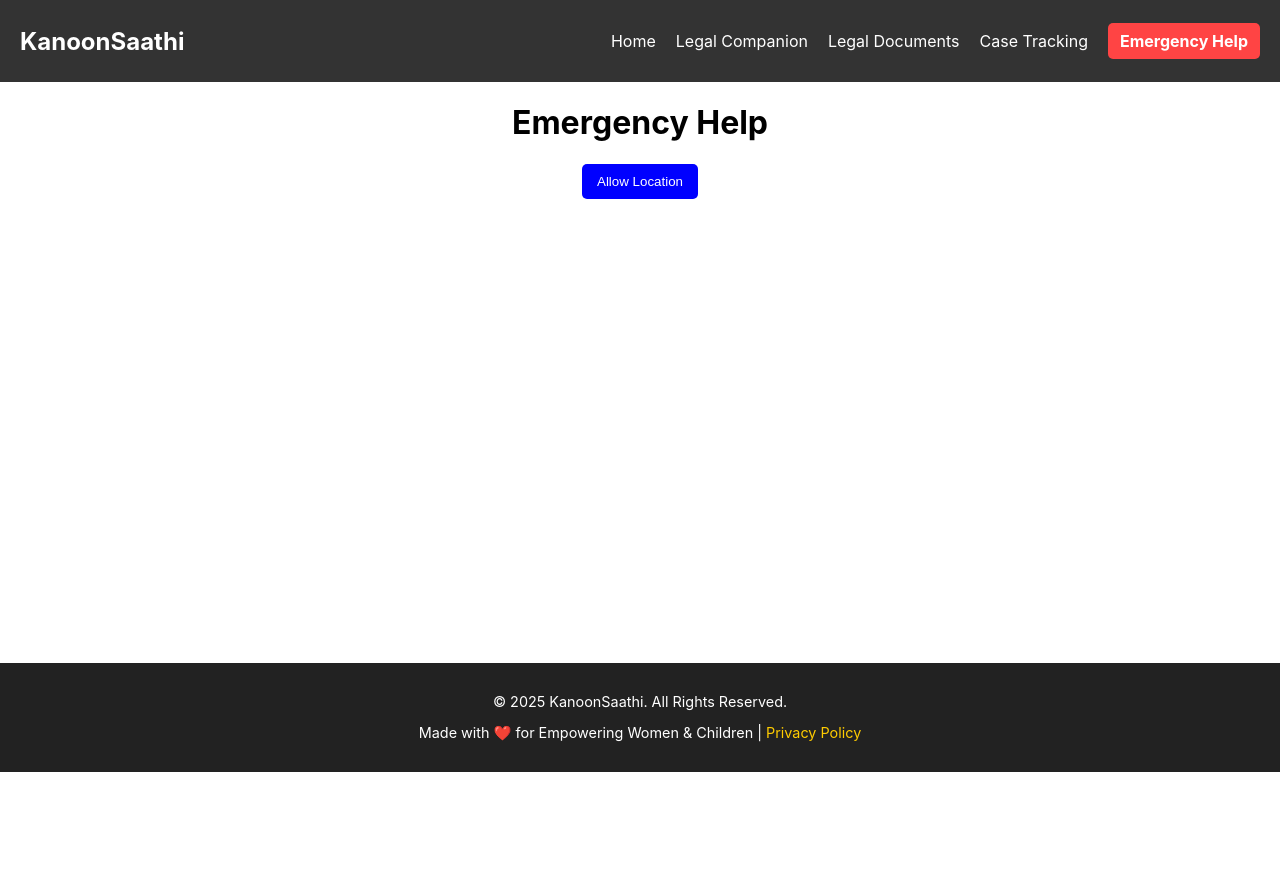
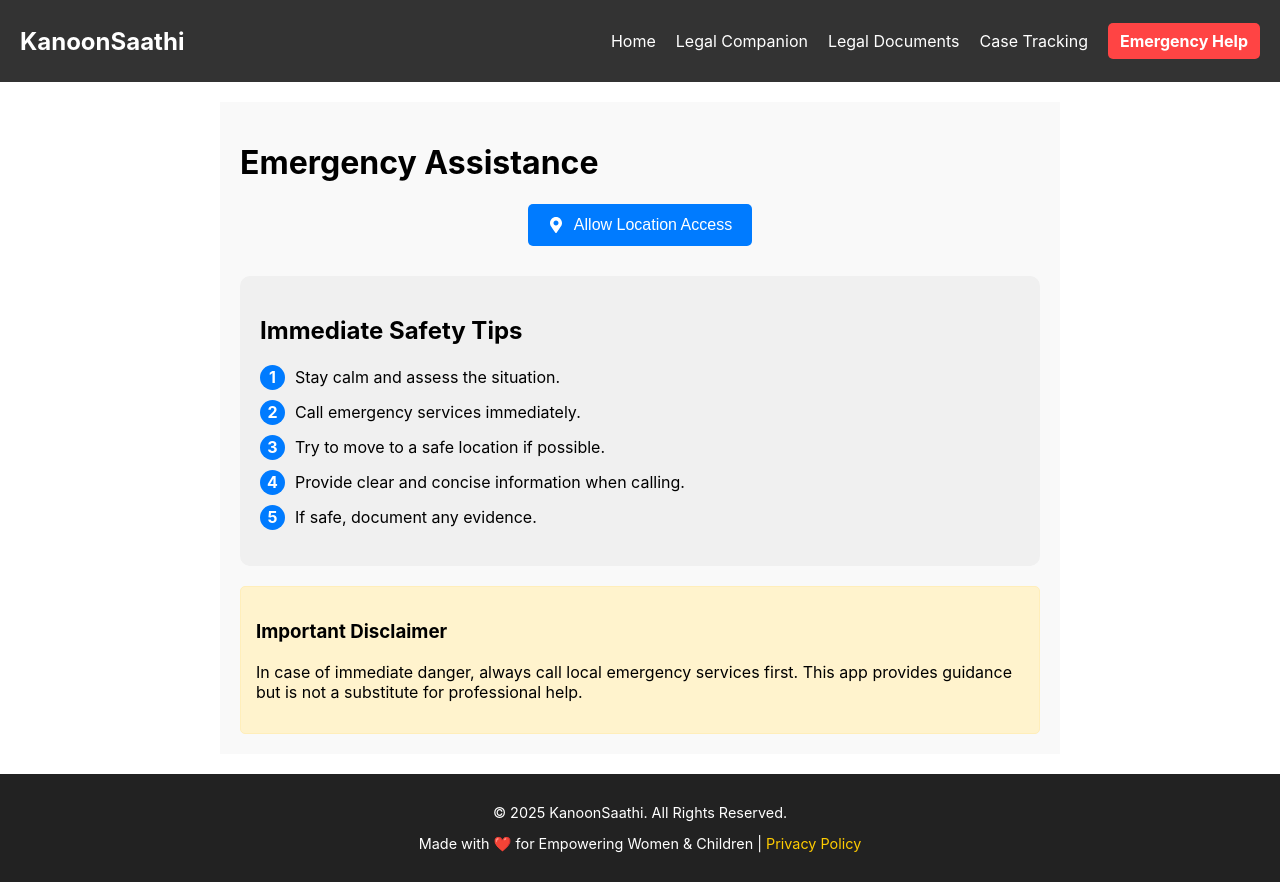
Before and after one commit to CMPN-CODECELL/Syrus2025_OpenInnovation_HackAttackers, a React (Create React App) app in the folder frontend/legal-advisor/: page /emergency-help in a window 1280 px wide. Before the commit the page ends 800 px from the top, so only its background shows below. Built offline with nearby package versions, Linux system fonts and the light colour scheme.

Commit message:
Update Emergency Help Page

```diff
--- a/frontend/legal-advisor/src/pages/EmergencyPageHelp.css
+++ b/frontend/legal-advisor/src/pages/EmergencyPageHelp.css
@@ -1,20 +1,126 @@
+/* General Styling */
 .emergency-help-container {
-  text-align: center;
-  height: 70vh;
+  max-width: 800px;
+  margin: 20px auto;
+  padding: 20px;
+  background-color: #f9f9f9;
 }
 
-button {
-  padding: 10px 15px;
-  background: blue;
+/* Location Section */
+.location-section {
+  text-align: center;
+  margin-bottom: 20px;
+}
+
+.location-btn {
+  background-color: #007bff;
   color: white;
   border: none;
+  padding: 12px 20px;
+  border-radius: 5px;
+  display: flex;
+  align-items: center;
+  justify-content: center;
+  margin: 0 auto;
+  gap: 10px;
+  font-size: 16px;
   cursor: pointer;
-  border-radius: 5px;
+  transition: background-color 0.3s ease;
 }
 
-.emergency-info {
+.location-btn.active {
+  background-color: #28a745;
+}
+
+/* Emergency Contact Grid */
+.contact-grid {
+  display: grid;
+  grid-template-columns: repeat(auto-fit, minmax(250px, 1fr));
+  gap: 15px;
   margin-top: 20px;
-  background: #f8f8f8;
+}
+
+.contact-card {
+  background: white;
+  border-radius: 10px;
   padding: 15px;
-  border-radius: 8px;
+  display: flex;
+  align-items: center;
+  box-shadow: 0 4px 6px rgba(0, 0, 0, 0.1);
+  transition: transform 0.2s ease;
 }
+
+.contact-card:hover {
+  transform: translateY(-3px);
+}
+
+.contact-icon {
+  font-size: 2rem;
+  margin-right: 15px;
+  color: #007bff;
+}
+
+.call-btn {
+  background-color: #dc3545;
+  color: white;
+  border: none;
+  padding: 8px 15px;
+  border-radius: 50px;
+  display: flex;
+  align-items: center;
+  gap: 8px;
+  font-weight: bold;
+  cursor: pointer;
+  transition: background-color 0.3s ease, transform 0.2s ease;
+  box-shadow: 0 4px 6px rgba(0, 0, 0, 0.1);
+}
+
+.call-btn:hover {
+  background-color: #c82333;
+  transform: scale(1.05);
+}
+
+.call-btn svg {
+  font-size: 18px;
+}
+
+/* Safety Tips */
+.safety-tips {
+  margin-top: 30px;
+  background-color: #f0f0f0;
+  padding: 20px;
+  border-radius: 10px;
+}
+
+.safety-tips ul {
+  list-style: none;
+  padding: 0;
+}
+
+.safety-tips li {
+  display: flex;
+  align-items: center;
+  margin-bottom: 10px;
+}
+
+.tip-number {
+  background-color: #007bff;
+  color: white;
+  width: 25px;
+  height: 25px;
+  border-radius: 50%;
+  display: flex;
+  align-items: center;
+  justify-content: center;
+  margin-right: 10px;
+  font-weight: bold;
+}
+
+/* Disclaimer */
+.disclaimer {
+  margin-top: 20px;
+  background-color: #fff3cd;
+  padding: 15px;
+  border-radius: 5px;
+  border: 1px solid #ffeeba;
+}
--- a/frontend/legal-advisor/src/pages/EmergencyPageHelp.js
+++ b/frontend/legal-advisor/src/pages/EmergencyPageHelp.js
@@ -1,36 +1,192 @@
 // REACT //
 import React, { useState } from "react";
+import {
+  FaPhoneAlt,
+  FaMapMarkerAlt,
+  FaShieldAlt,
+  FaFirstAid,
+  FaVenusMars,
+} from "react-icons/fa";
 
 // STYLES //
 import "./EmergencyPageHelp.css";
 
+const EMERGENCY_CONTACTS = {
+  India: {
+    police: {
+      number: "100",
+      description: "National Police Helpline",
+      icon: <FaShieldAlt />,
+    },
+    ambulance: {
+      number: "102",
+      description: "Emergency Medical Services",
+      icon: <FaFirstAid />,
+    },
+    womenHelpline: {
+      number: "1091",
+      description: "National Women Helpline",
+      icon: <FaVenusMars />,
+    },
+    childHelpline: {
+      number: "1098",
+      description: "Child Protection Helpline",
+      icon: <FaShieldAlt />,
+    },
+    domesticViolence: {
+      number: "181",
+      description: "State Women Helpline",
+      icon: <FaVenusMars />,
+    },
+  },
+  USA: {
+    police: {
+      number: "911",
+      description: "Emergency Services",
+      icon: <FaShieldAlt />,
+    },
+    ambulance: {
+      number: "911",
+      description: "Emergency Medical Services",
+      icon: <FaFirstAid />,
+    },
+    womenHelpline: {
+      number: "800-799-7233",
+      description: "National Domestic Violence Hotline",
+      icon: <FaVenusMars />,
+    },
+  },
+};
+
+const SAFETY_TIPS = [
+  "Stay calm and assess the situation.",
+  "Call emergency services immediately.",
+  "Try to move to a safe location if possible.",
+  "Provide clear and concise information when calling.",
+  "If safe, document any evidence.",
+];
+
 const EmergencyHelpPage = () => {
   const [location, setLocation] = useState(null);
-  const emergencyContacts = {
-    India: { police: "100", ambulance: "102", womenHelpline: "1091" },
-    USA: { police: "911", ambulance: "911", womenHelpline: "800-799-7233" },
+  const [permissionStatus, setPermissionStatus] = useState(null);
+
+  const getUserLocation = () => {
+    if ("geolocation" in navigator) {
+      navigator.geolocation.getCurrentPosition(
+        async (pos) => {
+          const { latitude, longitude } = pos.coords;
+
+          try {
+            console.log(latitude);
+            console.log(longitude);
+            const response = await fetch(
+              `https://nominatim.openstreetmap.org/reverse?format=json&lat=${latitude}&lon=${longitude}`
+            );
+            const data = await response.json();
+            console.log(data);
+            if (data.address && data.address.country) {
+              setLocation(data.address.country);
+              setPermissionStatus("granted");
+            } else {
+              alert("Could not detect location.");
+            }
+          } catch (error) {
+            alert("Error fetching location details.");
+          }
+        },
+        (error) => {
+          setPermissionStatus("denied");
+          switch (error.code) {
+            case error.PERMISSION_DENIED:
+              alert(
+                "Location permission denied. Please enable it in settings."
+              );
+              break;
+            case error.POSITION_UNAVAILABLE:
+              alert("Location information is unavailable.");
+              break;
+            case error.TIMEOUT:
+              alert("Location request timed out.");
+              break;
+            default:
+              alert("An unknown error occurred.");
+          }
+        }
+      );
+    } else {
+      alert("Geolocation is not supported by this browser.");
+    }
   };
 
-  const getUserLocation = () => {
-    navigator.geolocation.getCurrentPosition(
-      (pos) => setLocation("India"), // Hardcoded for simplicity
-      () => alert("Unable to fetch location")
-    );
+  const makeEmergencyCall = (number) => {
+    window.location.href = `tel:${number}`;
   };
 
   return (
     <div className="emergency-help-container">
-      <h1>Emergency Help</h1>
-      <button onClick={getUserLocation}>Allow Location</button>
+      <h1>Emergency Assistance</h1>
+
+      <div className="location-section">
+        <button
+          onClick={getUserLocation}
+          className={`location-btn ${
+            permissionStatus === "granted" ? "active" : ""
+          }`}
+          aria-label="Get location access"
+        >
+          <FaMapMarkerAlt />
+          {permissionStatus === "granted"
+            ? `Location: ${location}`
+            : "Allow Location Access"}
+        </button>
+      </div>
 
       {location && (
         <div className="emergency-info">
           <h2>Emergency Contacts in {location}</h2>
-          <p>👮 Police: {emergencyContacts[location].police}</p>
-          <p>🚑 Ambulance: {emergencyContacts[location].ambulance}</p>
-          <p>👩‍⚖️ Women Helpline: {emergencyContacts[location].womenHelpline}</p>
+          <div className="contact-grid">
+            {Object.entries(EMERGENCY_CONTACTS[location] || {}).map(
+              ([key, contact]) => (
+                <div key={key} className="contact-card">
+                  <div className="contact-icon">{contact.icon}</div>
+                  <div className="contact-details">
+                    <h3>{contact.description}</h3>
+                    <p>{contact.number}</p>
+                  </div>
+                  <button
+                    className="call-btn"
+                    onClick={() => makeEmergencyCall(contact.number)}
+                    aria-label={`Call ${contact.description}`}
+                  >
+                    <FaPhoneAlt /> Call
+                  </button>
+                </div>
+              )
+            )}
+          </div>
         </div>
       )}
+
+      <div className="safety-tips">
+        <h2>Immediate Safety Tips</h2>
+        <ul>
+          {SAFETY_TIPS.map((tip, index) => (
+            <li key={index}>
+              <span className="tip-number">{index + 1}</span>
+              {tip}
+            </li>
+          ))}
+        </ul>
+      </div>
+
+      <div className="disclaimer">
+        <h3>Important Disclaimer</h3>
+        <p>
+          In case of immediate danger, always call local emergency services
+          first. This app provides guidance but is not a substitute for
+          professional help.
+        </p>
+      </div>
     </div>
   );
 };
```
